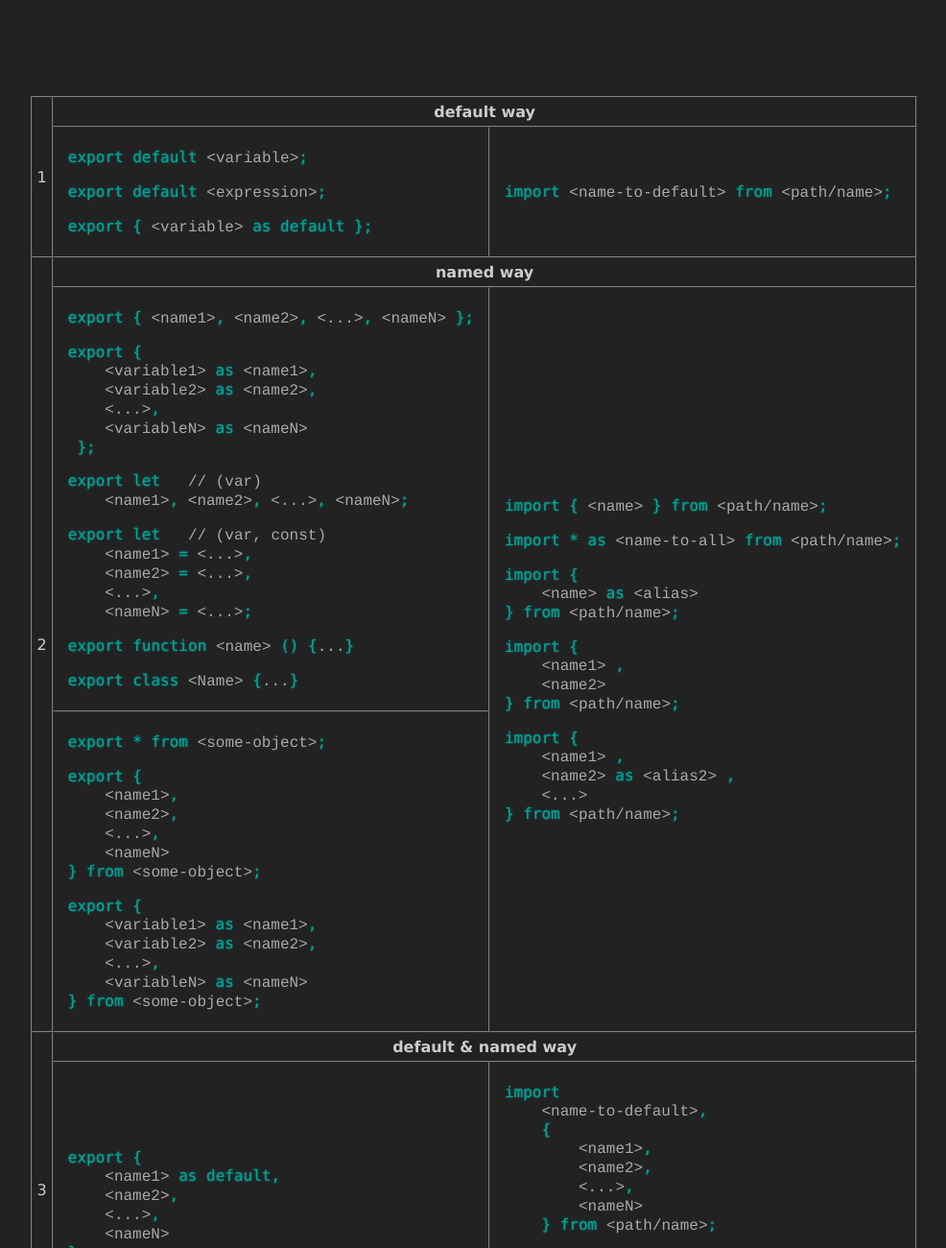
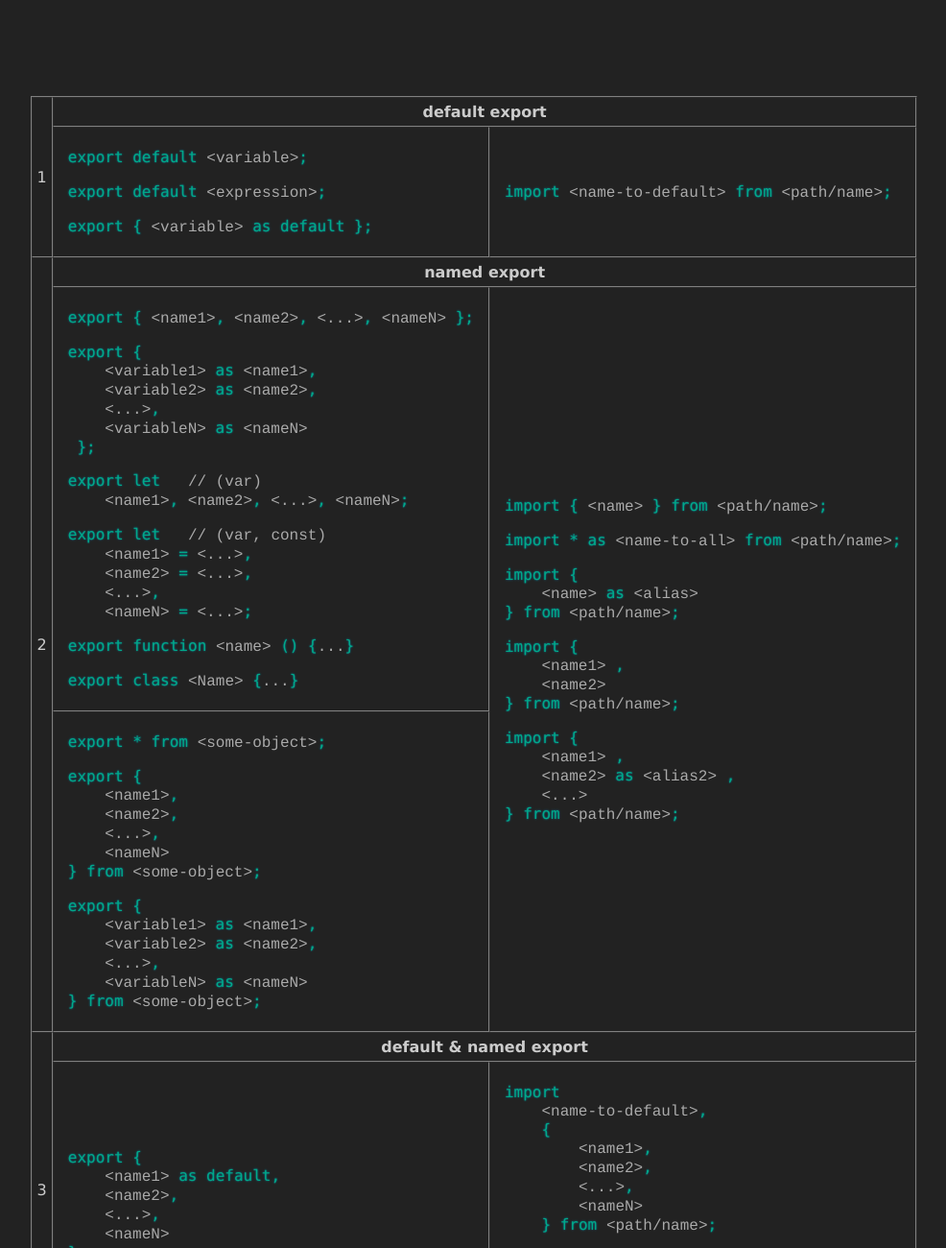
Before and after one commit to bognaum/ESM-help, a plain HTML site: page index.html in a window 1280 px wide. Shown: the top 1300 px of the page at 96% size, without its empty margins (146-1132 px from the left). Drawn offline with Linux system fonts and the light colour scheme.

Commit message:
Improved

```diff
--- a/index.html
+++ b/index.html
@@ -11,7 +11,7 @@
 		<tbody>
 			<tr>
 				<td class="trn" rowspan="2"></td>
-				<th colspan="2">default way</th>
+				<th colspan="2">default export</th>
 			</tr>
 			<tr>
 				<!-- <td class="trn"></td> -->
@@ -51,7 +51,7 @@
 			</tr>
 			<tr>
 				<td class="trn" rowspan="3"></td>
-				<th colspan="2">named way</th>
+				<th colspan="2">named export</th>
 			</tr>
 			<tr>
 				<!-- <td class="trn"></td> -->
@@ -149,7 +149,7 @@
 			</tr>
 			<tr>
 				<td class="trn" rowspan="2"></td>
-				<th colspan="2">default & named way</th>
+				<th colspan="2">default & named export</th>
 			</tr>
 			<tr>
 				<!-- <td class="trn"></td> -->
```
